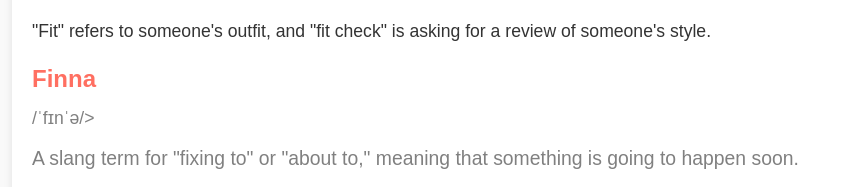
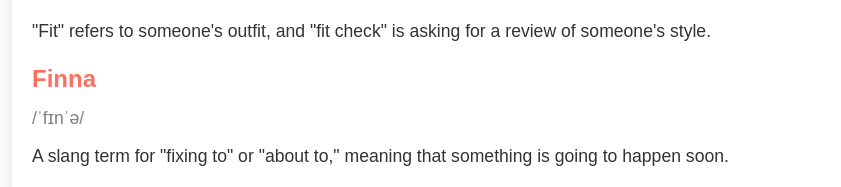
Before and after one commit to midpour/Gen-Z-Dictionary, a plain HTML site: page index.html in a window 1280 px wide. Shown: the part 3455-3642 px from the top of the page, without its empty margins (208-1049 px from the left). Drawn offline with Linux system fonts and the light colour scheme.

Commit message:
Update index.html

```diff
--- a/index.html
+++ b/index.html
@@ -210,7 +210,7 @@ text-decoration: underline; /* Adds underline on hover */
 <p>"Fit" refers to someone's outfit, and "fit check" is asking for a review of someone's style.</p>
 
 <h2>Finna</h2>
-<span class="pronounce">/ˈfɪnˈə/>
+<span class="pronounce">/ˈfɪnˈə/</span>
 <p>A slang term for "fixing to" or "about to," meaning that something is going to happen soon.</p>
 
 <h2>Flop</h2>
```
